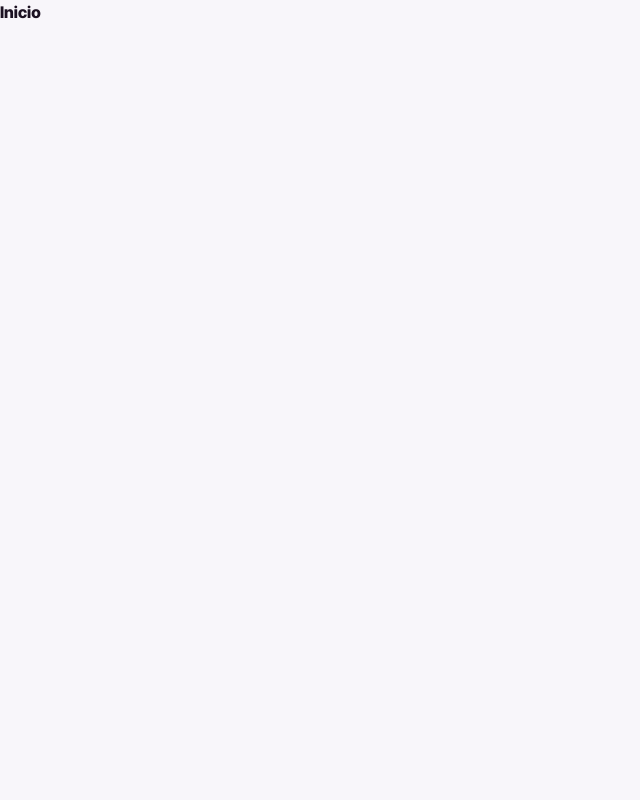
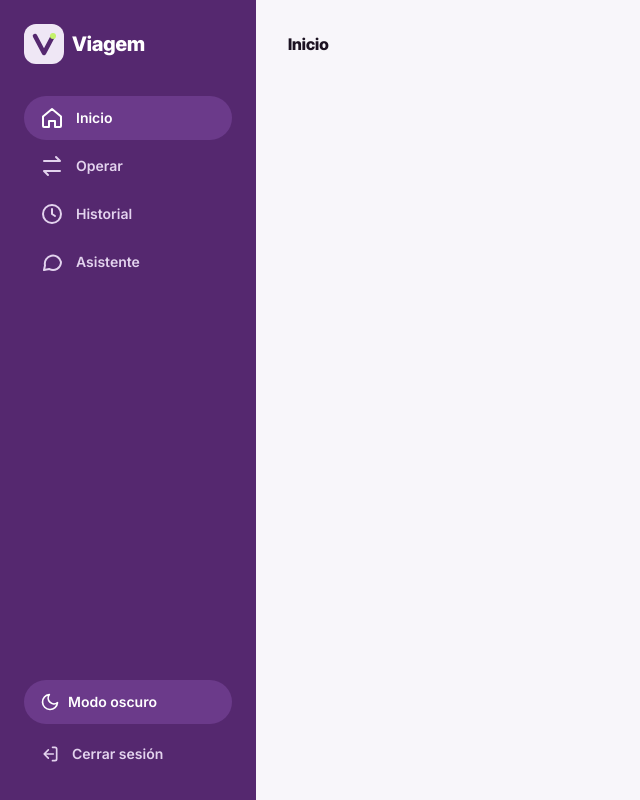
Before and after one commit to Valenii/Viagem, a React (Vite) app: page / in a window 1280 px wide. Shown: the whole page, without its empty margins (0-640 px from the left). Built offline with nearby package versions, Linux system fonts and the light colour scheme.

Commit message:
feat: conectar los layouts a las rutas

```diff
--- a/src/App.tsx
+++ b/src/App.tsx
@@ -1,4 +1,6 @@
-import { Outlet, Route, Routes } from 'react-router'
+import { Route, Routes } from 'react-router'
+import { AppLayout } from './components/layout/AppLayout.tsx'
+import { AuthLayout } from './components/layout/AuthLayout.tsx'
 import { Assistant } from './pages/Assistant.tsx'
 import { History } from './pages/History.tsx'
 import { Home } from './pages/Home.tsx'
@@ -10,11 +12,11 @@ import { Trade } from './pages/Trade.tsx'
 export default function App() {
   return (
     <Routes>
-      <Route element={<Outlet />}>
+      <Route element={<AuthLayout />}>
         <Route path="/login" element={<Login />} />
         <Route path="/register" element={<Register />} />
       </Route>
-      <Route element={<Outlet />}>
+      <Route element={<AppLayout onLogout={() => {}} />}>
         <Route path="/" element={<Home />} />
         <Route path="/trade" element={<Trade />} />
         <Route path="/history" element={<History />} />
```
